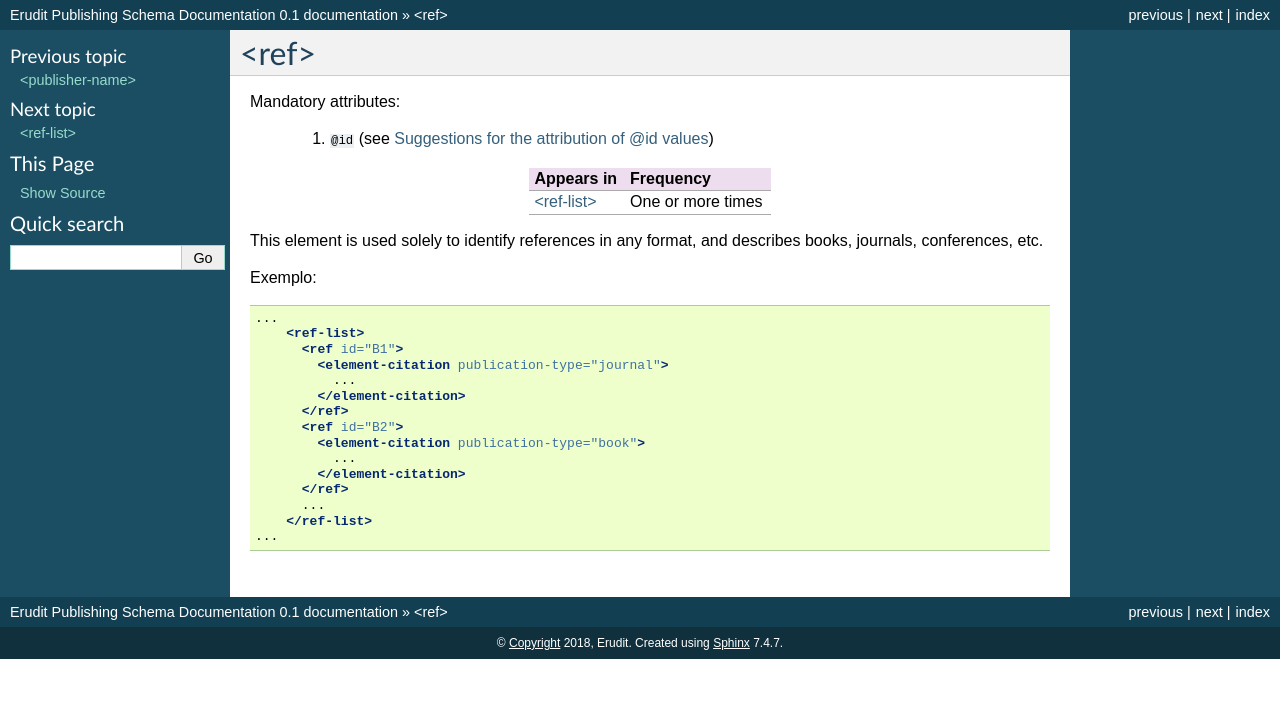
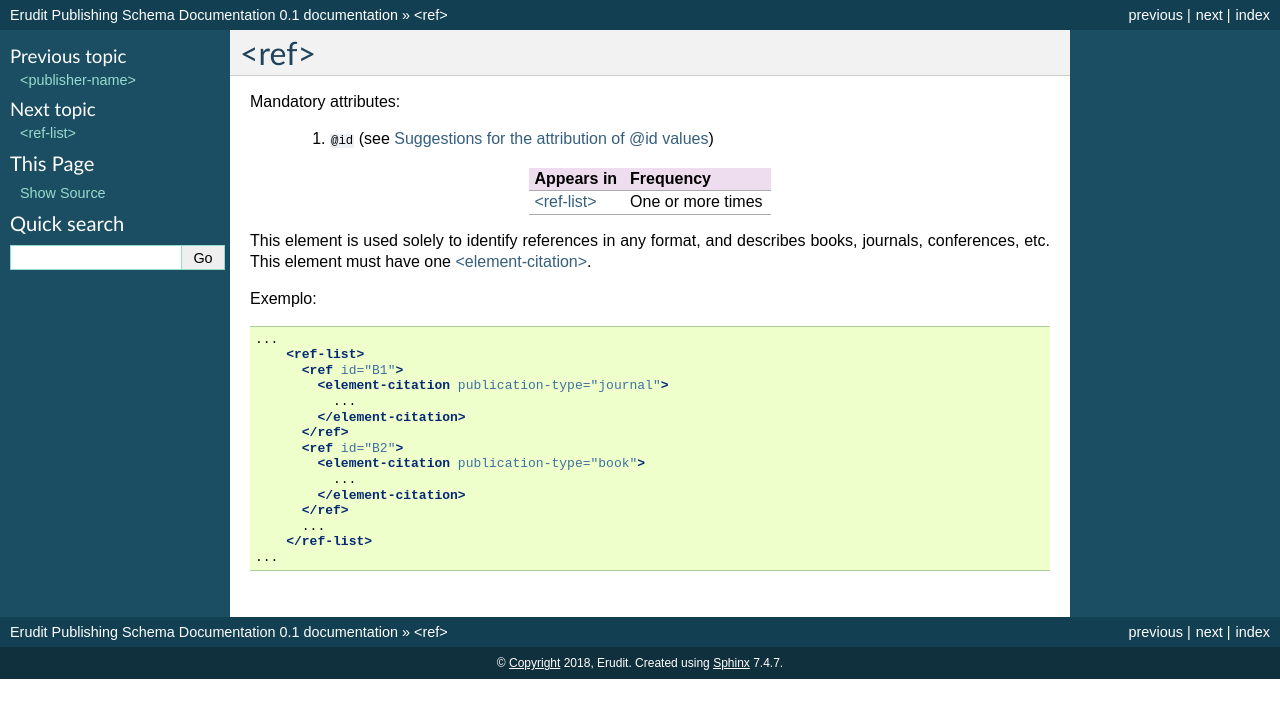
Before and after one commit to erudit/erudit-ps-documentation, a Sphinx documentation site: the page built from docs/source/tagset/element-ref.rst, in a window 1280 px wide. Shown: the top 718 px of the page. Built offline with Sphinx 7.4.7, drawn with Linux system fonts in a browser that asks for light colours.

Commit message:
Including element element-citation doc

```diff
--- a/docs/source/tagset/element-ref.rst
+++ b/docs/source/tagset/element-ref.rst
@@ -13,7 +13,7 @@ Mandatory attributes:
 | :ref:`element-ref-list`  | One or more times |
 +--------------------------+-------------------+
 
-This element is used solely to identify references in any format, and describes books, journals, conferences, etc.
+This element is used solely to identify references in any format, and describes books, journals, conferences, etc. This element must have one :ref:`element-element-citation`.
 
 Exemplo:
 
```
